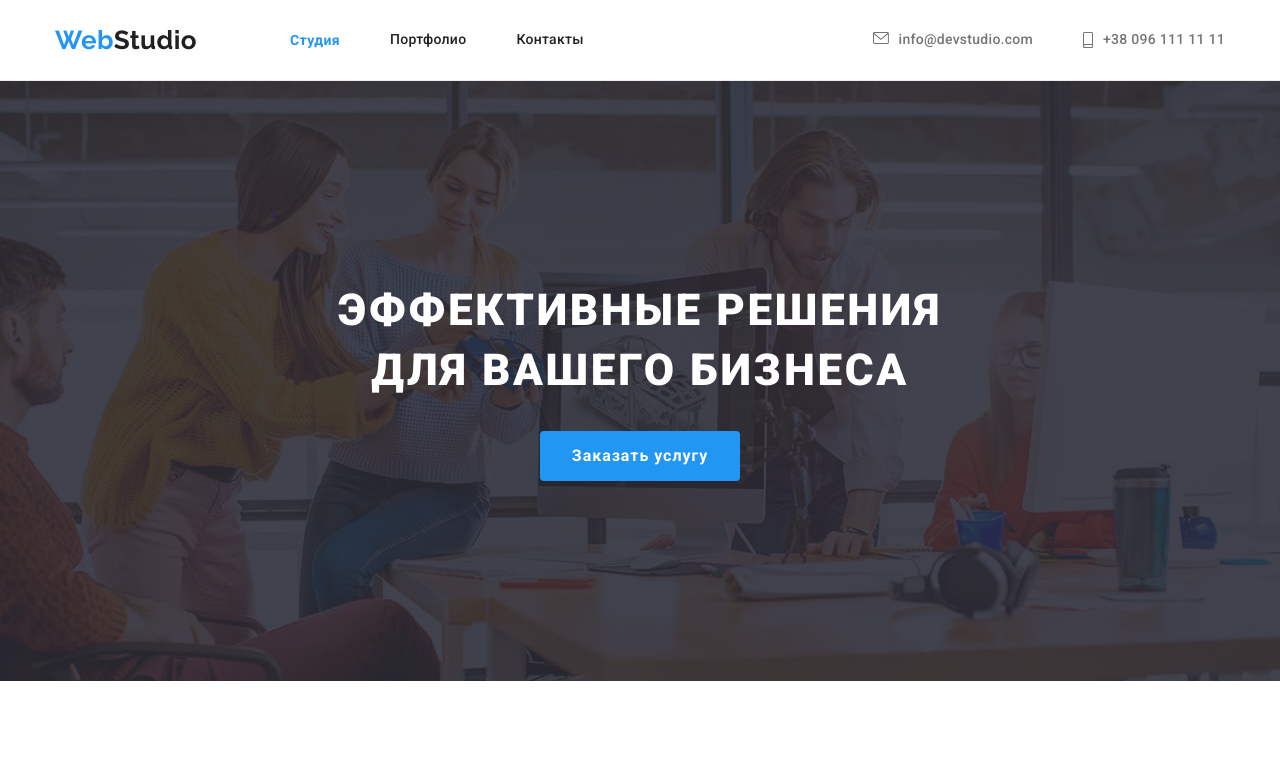
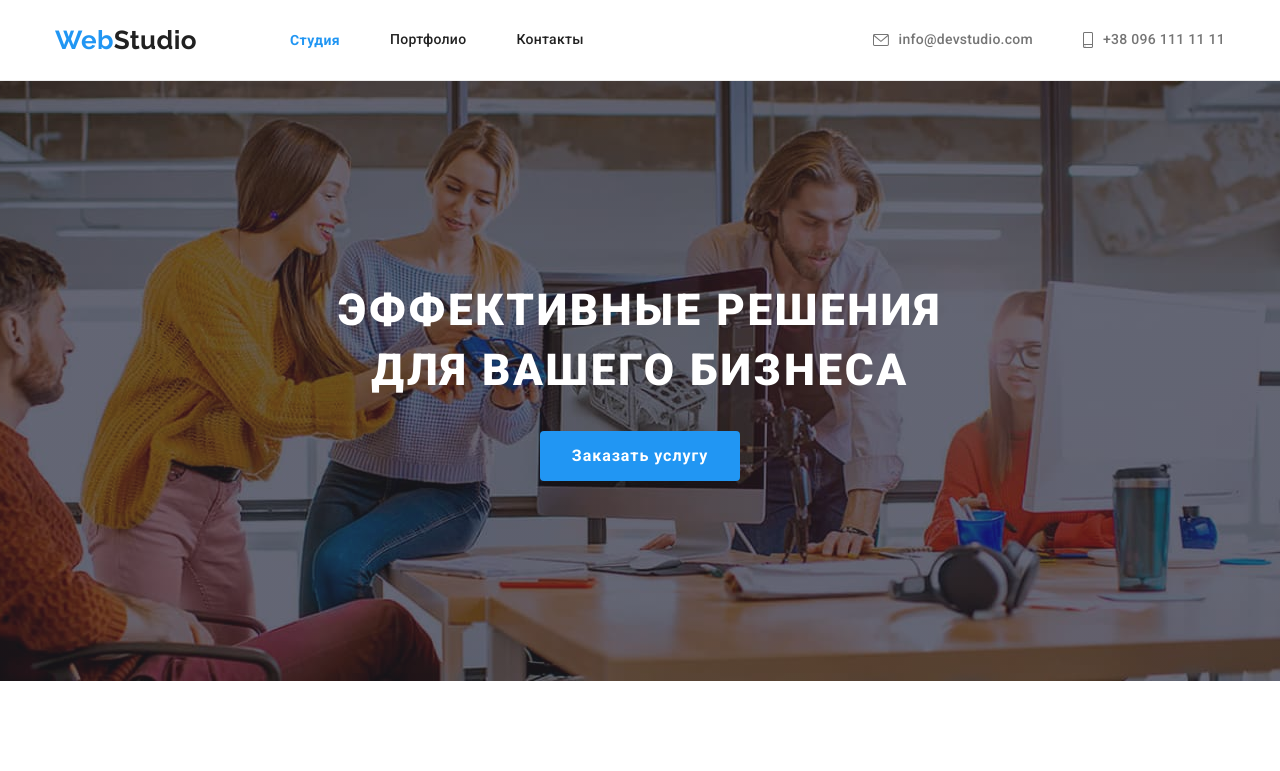
Before and after one commit to Kollibra/goit-markup-hw-04, a plain HTML site: page index.html in a window 1280 px wide. Shown: the top 771 px of the page. Drawn offline with nearby package versions, Linux system fonts and the light colour scheme.

Commit message:
Исправляет градиент

```diff
--- a/css/styles.css
+++ b/css/styles.css
@@ -79,14 +79,14 @@ img {
 /* Блок герой */
 /* Фон на весь блок герой*/
 .hero {
-  /* display: block; */
+
   padding-top: 200px;
   padding-bottom: 200px;
   margin-left: auto;
   margin-right: auto;
   text-align: center;
 
-  background-image: linear-gradient(rgba(47, 48, 58, 0.8), rgba(47, 48, 58, 0.8)), url(../images/hero.jpg);
+  background-image: linear-gradient(rgba(47, 48, 58, 0.4), rgba(47, 48, 58, 0.4)), url(../images/hero.jpg);
   background-repeat: no-repeat;
   background-position: center;
   max-width: 1600px;
@@ -466,6 +466,8 @@ header {
   line-height: 1.14;
   letter-spacing: 0.02em;
   text-decoration: none;
+  align-items: center;
+
 }
 .site-contact .link:hover,
 .site-contact .link:focus {
```
